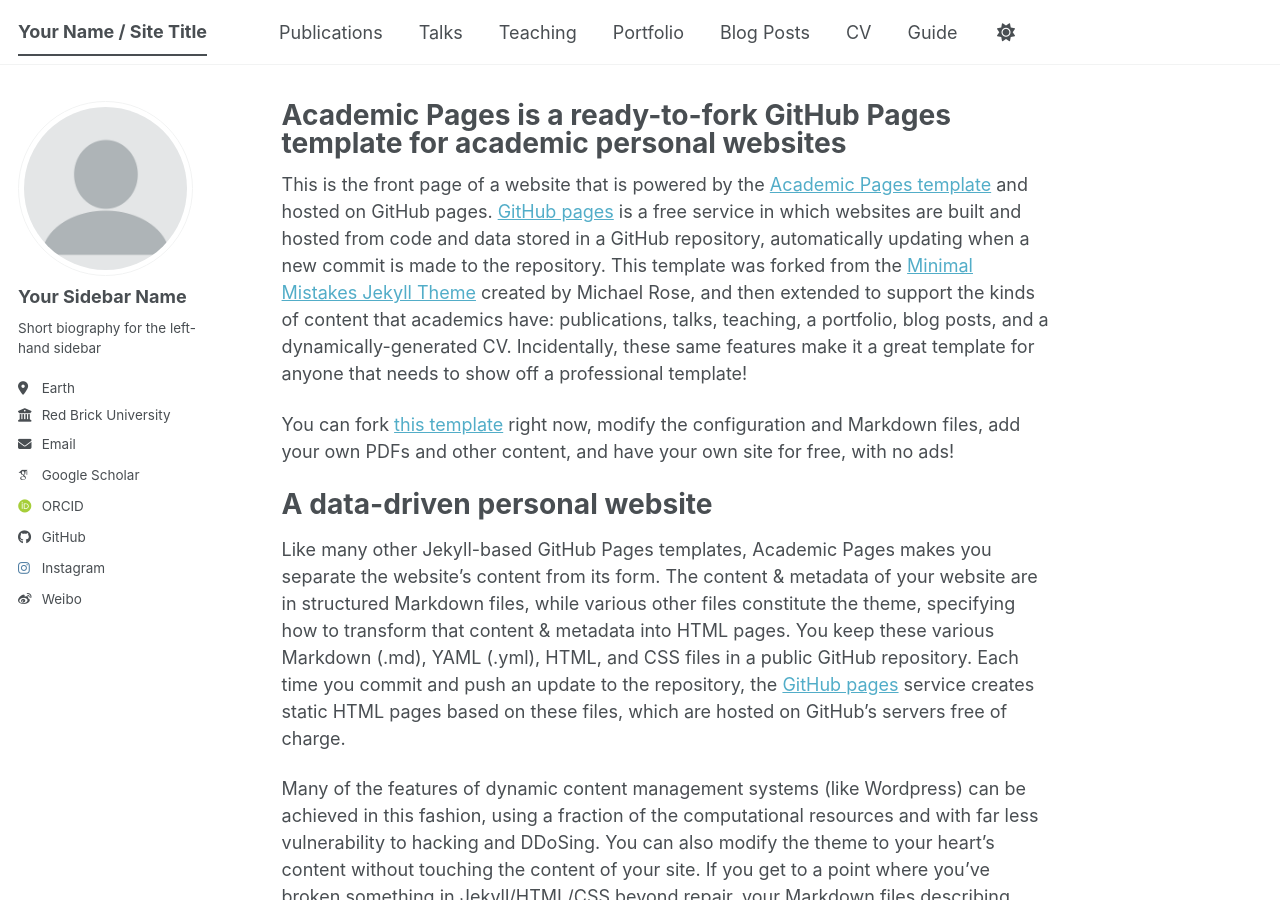
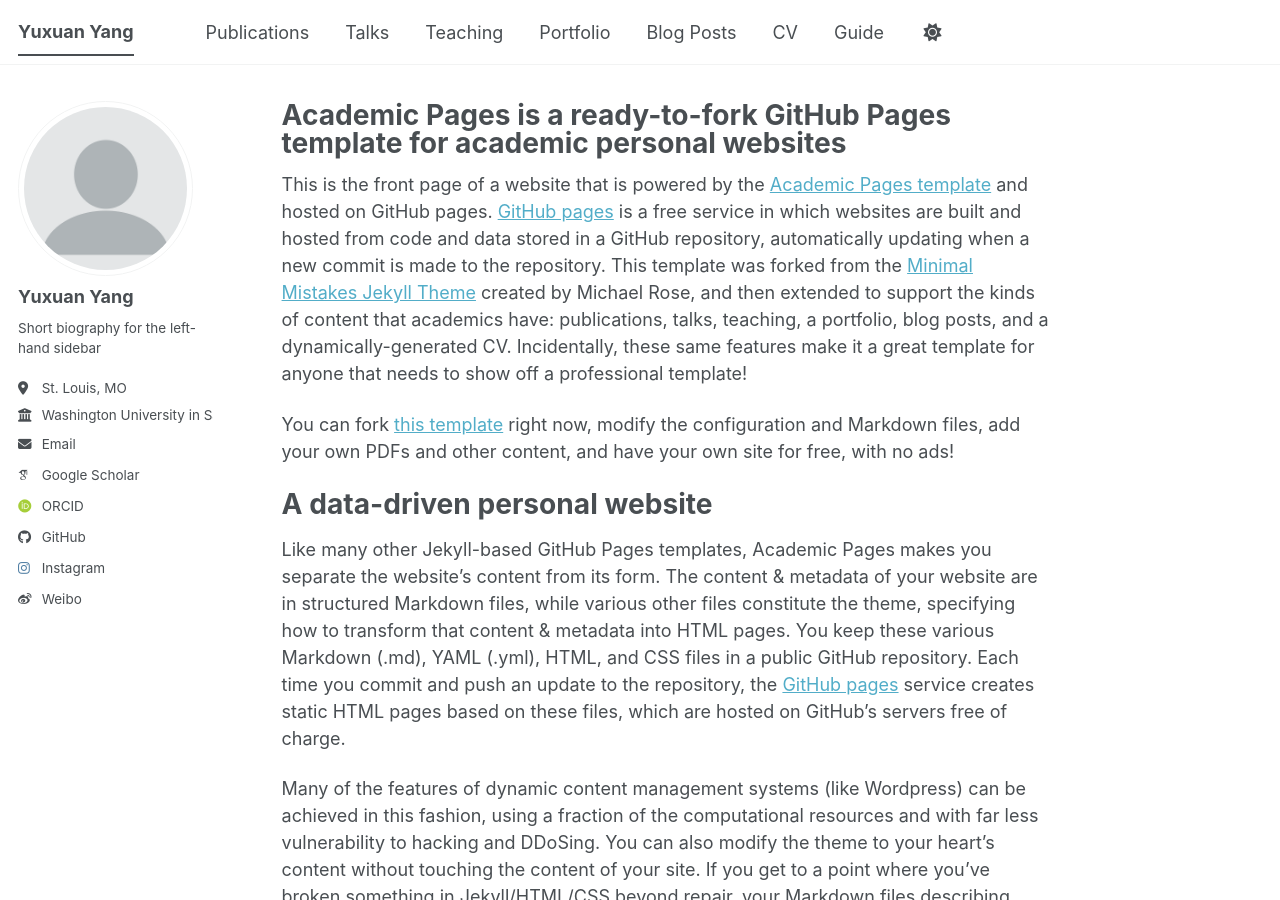
Before and after one commit to JsSparkyyx/JsSparkyyx.github.io, a Jekyll site: the page built from _pages/about.md, in a window 1280 px wide and 900 px high. Built offline with Jekyll 4.4.1, drawn with Linux system fonts in a browser that asks for light colours; some web fonts are replaced; a script bundle is joined from its source files by our own code; library files that are not in the unit come from our copies.

Commit message:
Update _config.yml

```diff
--- a/_config.yml
+++ b/_config.yml
@@ -9,14 +9,14 @@
 # Basic Site Settings
 locale                   : "en-US"
 site_theme               : "default" # The available themes options are "default", "air", "sunrise", "mint", "dirt" and "contrast"
-title                    : "Your Name / Site Title"
+title                    : "Yuxuan Yang"
 title_separator          : "-"
 name                     : &name "Yuxuan Yang"
-description              : &description "Your Name's academic portfolio"   # Update this with a general description of your site, this is the default if not overridden by a page
+description              : &description "PhD Student in Computer Science"   # Update this with a general description of your site, this is the default if not overridden by a page
 url                      : https://JsSparkyyx.github.io # The base hostname & protocol for your site e.g. "https://[your GitHub username].github.io",
                                                            # or if you already have some other page hosted on Github then use "https://[your GitHub username].github.io/[Your Repo Name]"
 baseurl                  : "" # the subpath of your site, e.g. "/blog"
-repository               : "academicpages/academicpages.github.io"
+repository               : "JsSparkyyx/JsSparkyyx.github.io"
 
 # Site Author - The following control what appear as part of the author content on the side bar.
 #               If a field is blank the icon and link will not appear, otherwise it will be shown.
@@ -24,13 +24,13 @@
 author:
   # Biographic information
   avatar           : "profile.png"
-  name             : "Your Sidebar Name"
+  name             : "Yuxuan Yang"
   pronouns         : # example: "she/her"
   bio              : "Short biography for the left-hand sidebar"
-  location         : "Earth"
-  employer         : "Red Brick University"
+  location         : "St. Louis, MO"
+  employer         : "Washington University in Saint Louis"
   uri              : # URL
-  email            : "none@example.org"
+  email            : "y.yuxuan@wustl.edu"
 
   # Academic websites
   academia         : # URL
@@ -51,7 +51,7 @@
   bitbucket        : # Username - Update with your username on the site
   codepen          : # Username
   dribbble         : # Username
-  github           : "academicpages"
+  github           : "JsSparkyyx"
   kaggle           : # Username
   stackoverflow    : # User number or user number and name (i.e., use "1" or "1/jeff-atwood")
 
@@ -64,7 +64,7 @@
   goodreads        : # Username
   google_plus      : # Username
   keybase          : # Username
-  instagram        : jssparkyyx # Username
+  instagram        : "jssparkyyx" # Username
   lastfm           : # Username
   linkedin         : # Username
   mastodon         : # URL
@@ -76,7 +76,7 @@
   tumblr           : # Username
   twitter          : # Username for X / Twitter
   vine             : # Username
-  weibo            : JsSparkYyx # Username
+  weibo            : "JsSparkYyx" # Username
   wikipedia        : # Username
   xing             : # Username
   youtube          : # Username
```
